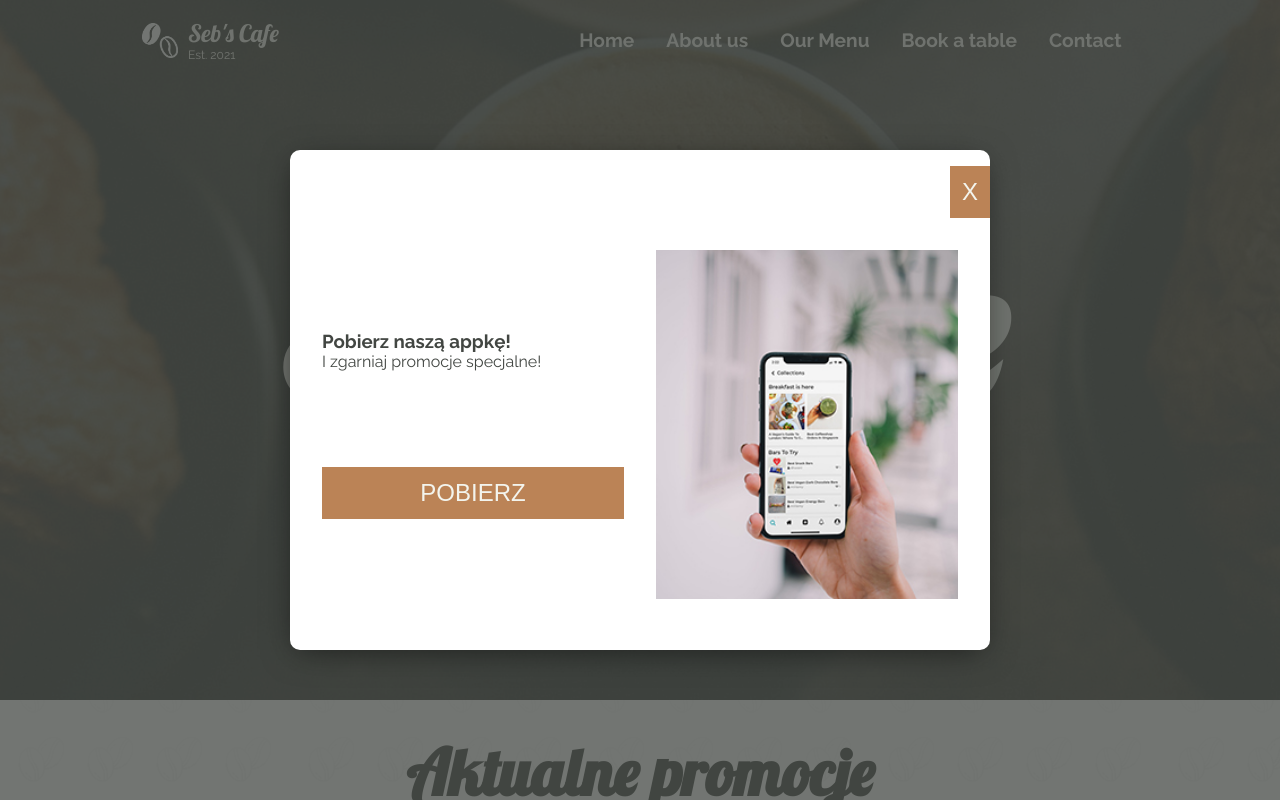
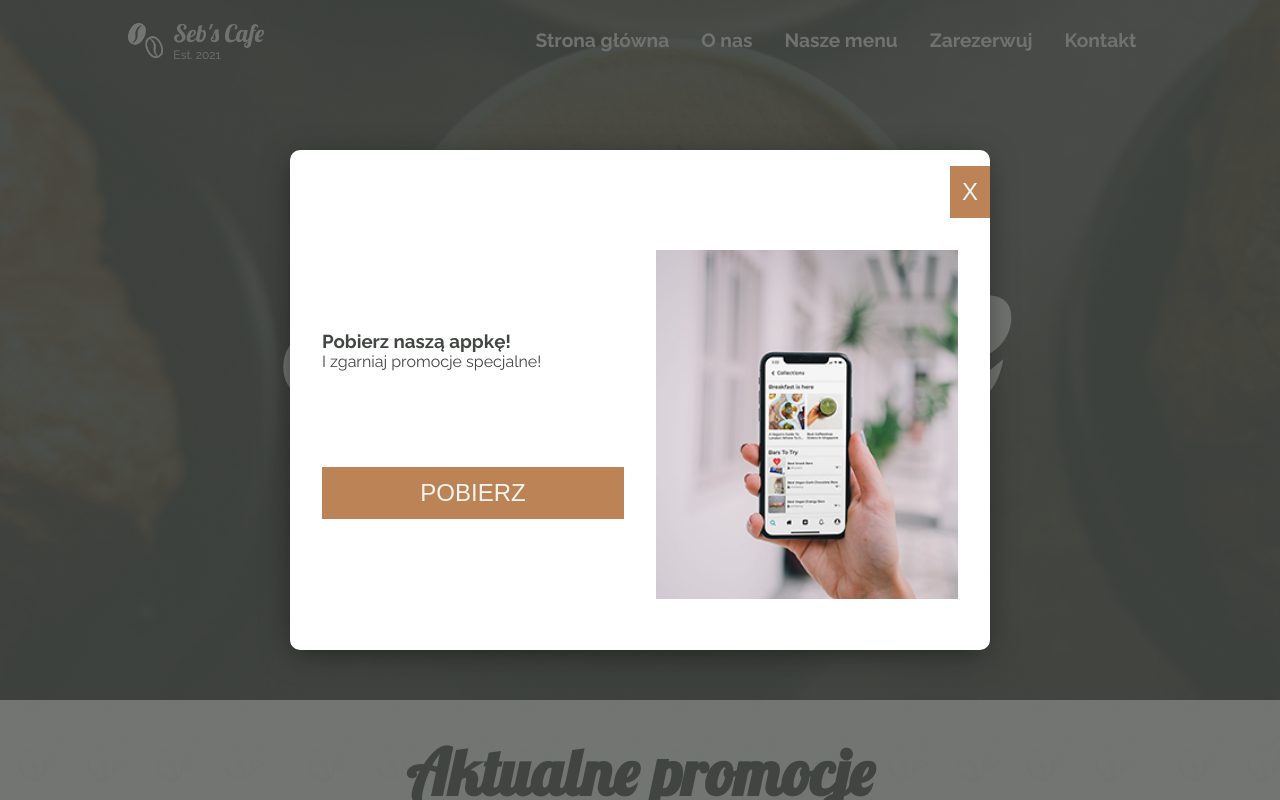
Before and after one commit to swandzel/sebs-cafe-vue3, a Vue app: page / in a window 1280 px wide. Shown: the top 800 px of the page. Built offline with nearby package versions, Linux system fonts and the light colour scheme.

Commit message:
translation fix

```diff
--- a/src/components/Header/Header.vue
+++ b/src/components/Header/Header.vue
@@ -2,7 +2,7 @@
   <header class="header">
     <div class="header--layer">
       <div v-motion-fade class="header--title">Seb's Cafe</div>
-      <div v-motion-fade class="header--cta">best coffee in town</div>
+      <div v-motion-fade class="header--cta">najlepsza kawa w mieście</div>
     </div>
     <carousel
       :items-to-show="1"
@@ -12,7 +12,7 @@
       :touchDrag="false"
     >
       <slide v-for="slide in slides" :key="slide">
-        <img :src="slide" />
+        <img :src="slide" alt="Seb's Cafe" />
       </slide>
       <template #addons>
         <pagination />
--- a/src/components/Modal/Modal.vue
+++ b/src/components/Modal/Modal.vue
@@ -15,7 +15,7 @@
         <div class="modal--content-right">
           <img
             src="../../assets/images/mobile-app.jpg"
-            alt="Download our App"
+            alt="Pobierz naszą appkę"
           />
         </div>
       </div>
--- a/src/variables/nav-links.js
+++ b/src/variables/nav-links.js
@@ -1,7 +1,7 @@
 export const navlinks = [
-  { id: 1, to: "/", name: "Home" },
-  { id: 2, to: "/about-us", name: "About us" },
-  { id: 3, to: "/our-menu", name: "Our Menu" },
-  { id: 4, to: "/book-a-table", name: "Book a table" },
-  { id: 5, to: "/contact", name: "Contact" },
+  { id: 1, to: "/", name: "Strona główna" },
+  { id: 2, to: "/o-nas", name: "O nas" },
+  { id: 3, to: "/nasze-menu", name: "Nasze menu" },
+  { id: 4, to: "/zarezerwuj", name: "Zarezerwuj" },
+  { id: 5, to: "/kontakt", name: "Kontakt" },
 ];
```
Also changed, not shown: src/router/index.js (+4 -4 lines).
